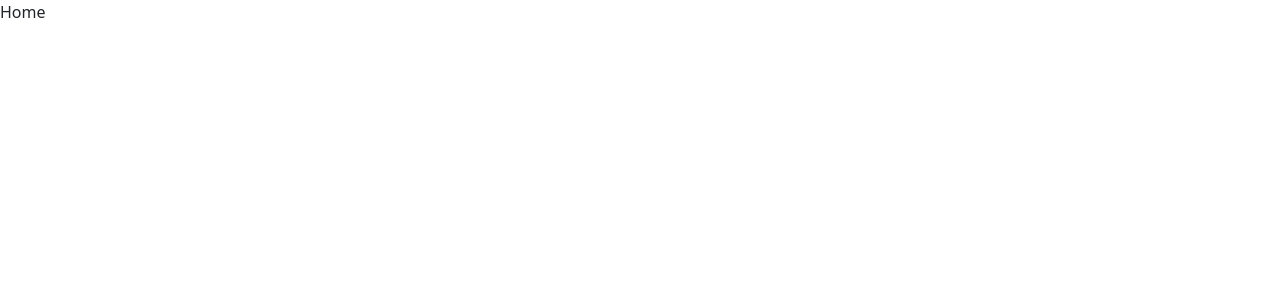
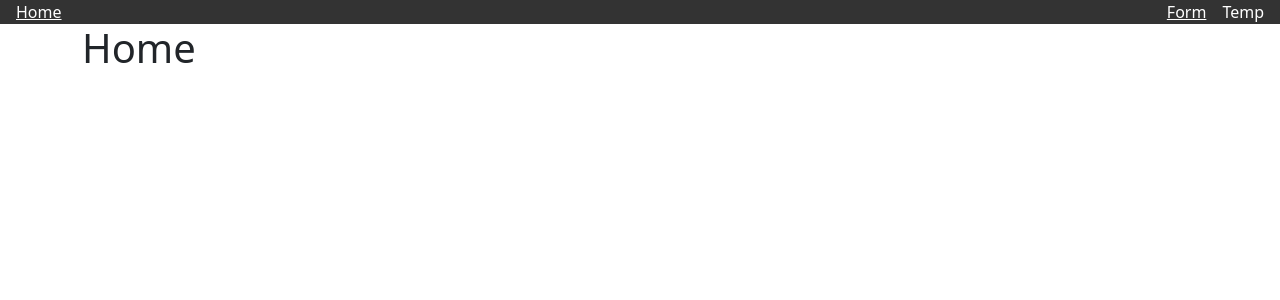
Before and after one commit to emilebilodeau/survey-creation-app, a React (Vite) app in the folder mood/: page / in a window 1280 px wide. Shown: the top 300 px of the page. Built offline with nearby package versions, Linux system fonts and the light colour scheme.

Commit message:
added the basics of navbar, reformated pages and component

```diff
--- /dev/null
+++ b/mood/src/App.css
@@ -0,0 +1,35 @@
+* {
+    box-sizing: border-box;
+}
+
+body {
+    margin: 0;
+}
+
+/*
+could not apply the padding correctly of 0 1rem; without !important unless i added an id
+to the nav element in Navbar component. possible that Bootstrap already has a className
+called nav that had higher precedence
+*/
+
+#navbar {
+    background-color: #333;
+    color: white;
+    display: flex;
+    justify-content: space-between;
+    align-items: center;
+    gap: 2rem;
+    padding: 0 1rem;
+}
+
+.nav ul {
+    padding: 0;
+    margin: 0;
+    list-style: none;
+    display: flex;
+    gap: 1rem;
+}
+
+.nav a {
+    color: inherit;
+}
--- a/mood/src/App.tsx
+++ b/mood/src/App.tsx
@@ -1,15 +1,21 @@
-import { Routes, Route } from 'react-router-dom';
-import Home from './pages/Home';
-import Form from './pages/Form';
+import { Routes, Route } from "react-router-dom";
+import Home from "./pages/Home";
+import Form from "./pages/Form";
+import Navbar from "./components/Navbar";
+import "./App.css";
 
 function App() {
-
   return (
-    <Routes>
-      <Route path='/' element={<Home/>}></Route>
-      <Route path='form' element={<Form/>} ></Route>
-    </Routes>
-  )
+    <>
+      <Navbar />
+      <div className="container">
+        <Routes>
+          <Route path="/" element={<Home />}></Route>
+          <Route path="form" element={<Form />}></Route>
+        </Routes>
+      </div>
+    </>
+  );
 }
 
 export default App;
--- /dev/null
+++ b/mood/src/components/Navbar.tsx
@@ -0,0 +1,19 @@
+import React from "react";
+
+const Navbar = () => {
+  return (
+    <nav id="navbar" className="nav">
+      <a href="/" className="site-title">
+        Home
+      </a>
+      <ul>
+        <li>
+          <a href="/form">Form</a>
+        </li>
+        <li>Temp</li>
+      </ul>
+    </nav>
+  );
+};
+
+export default Navbar;
--- a/mood/src/pages/Form.tsx
+++ b/mood/src/pages/Form.tsx
@@ -1,9 +1,7 @@
-import React from 'react'
+import React from "react";
 
 const Form = () => {
-  return (
-    <div>Form</div>
-  )
-}
+  return <h1>Form</h1>;
+};
 
-export default Form
+export default Form;
--- a/mood/src/pages/Home.tsx
+++ b/mood/src/pages/Home.tsx
@@ -1,9 +1,7 @@
-import React from 'react'
+import React from "react";
 
 const Home = () => {
-  return (
-    <div>Home</div>
-  )
-}
+  return <h1>Home</h1>;
+};
 
-export default Home
+export default Home;
```
